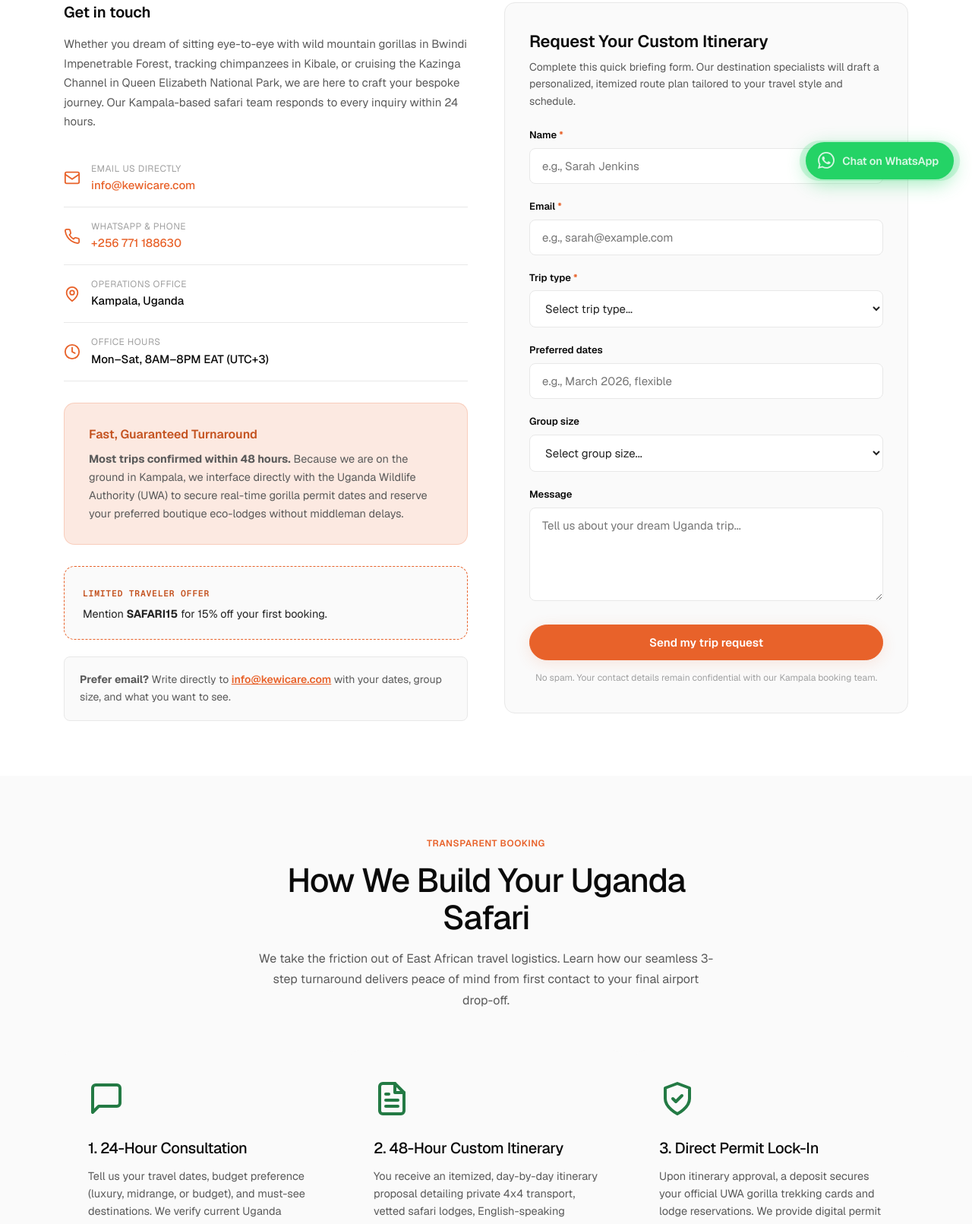
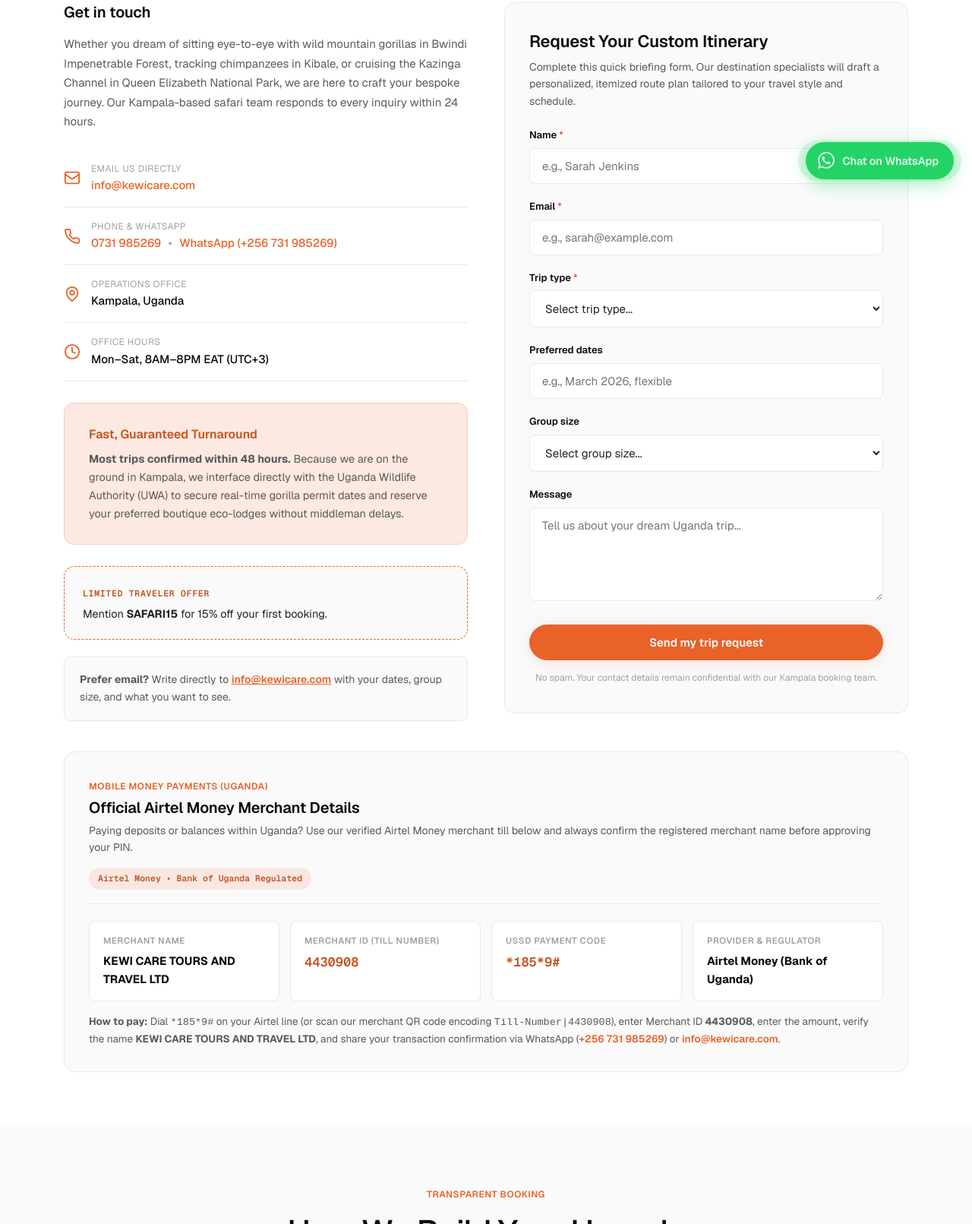
Before and after one commit to FREDPENTA5/kewicare-website, a plain HTML site: page contact/index.html in a window 1280 px wide. Shown: the part 536-2147 px from the top of the page at 76% size. Drawn offline with nearby package versions, Linux system fonts and the light colour scheme; a script that the page names is missing.

Commit message:
Update official phone/WhatsApp (0731985269) and add Airtel Money merchant details

```diff
--- a/contact/index.html
+++ b/contact/index.html
@@ -65,7 +65,7 @@
       "logo": "https://kewicare.com/logos/kewicare-logo-1000px.png",
       "image": "https://kewicare.com/uganda-safari.jpg",
       "email": "info@kewicare.com",
-      "telephone": "+256-771-188630",
+      "telephone": "+256-731-985269",
       "priceRange": "$$",
       "address": {
         "@type": "PostalAddress",
@@ -88,7 +88,7 @@
       "contactPoint": [
         {
           "@type": "ContactPoint",
-          "telephone": "+256-771-188630",
+          "telephone": "+256-731-985269",
           "contactType": "customer service",
           "email": "info@kewicare.com",
           "areaServed": "Worldwide",
@@ -180,8 +180,12 @@
                 <path d="M22 16.92v3a2 2 0 0 1-2.18 2 19.79 19.79 0 0 1-8.63-3.07 19.5 19.5 0 0 1-6-6 19.79 19.79 0 0 1-3.07-8.67A2 2 0 0 1 4.11 2h3a2 2 0 0 1 2 1.72 12.84 12.84 0 0 0 .7 2.81 2 2 0 0 1-.45 2.11L8.09 9.91a16 16 0 0 0 6 6l1.27-1.27a2 2 0 0 1 2.11-.45 12.84 12.84 0 0 0 2.81.7A2 2 0 0 1 22 16.92z"/>
               </svg>
               <div>
-                <div class="channel-label">WhatsApp &amp; Phone</div>
-                <div class="channel-value"><a href="https://wa.me/256771188630" target="_blank" rel="noopener">+256 771 188630</a></div>
+                <div class="channel-label">Phone &amp; WhatsApp</div>
+                <div class="channel-value">
+                  <a href="tel:+256731985269">0731 985269</a>
+                  <span style="color: var(--grey-400); margin: 0 6px;">&bull;</span>
+                  <a href="https://wa.me/256731985269" target="_blank" rel="noopener">WhatsApp (+256 731 985269)</a>
+                </div>
               </div>
             </div>
 
@@ -275,6 +279,40 @@
           </article>
 
         </div>
+
+        <!-- OFFICIAL AIRTEL MONEY MERCHANT PAYMENT DETAILS -->
+        <aside class="payment-card" aria-label="Official Airtel Money Payment Details">
+          <div class="payment-card-head">
+            <div>
+              <span class="eyebrow" style="color: var(--orange);">Mobile Money Payments (Uganda)</span>
+              <h3>Official Airtel Money Merchant Details</h3>
+              <p>Paying deposits or balances within Uganda? Use our verified Airtel Money merchant till below and always confirm the registered merchant name before approving your PIN.</p>
+            </div>
+            <span class="payment-badge">Airtel Money &bull; Bank of Uganda Regulated</span>
+          </div>
+          <div class="payment-details-grid">
+            <div class="payment-detail-item">
+              <div class="payment-detail-label">Merchant Name</div>
+              <div class="payment-detail-value">KEWI CARE TOURS AND TRAVEL LTD</div>
+            </div>
+            <div class="payment-detail-item">
+              <div class="payment-detail-label">Merchant ID (Till Number)</div>
+              <div class="payment-detail-value mono">4430908</div>
+            </div>
+            <div class="payment-detail-item">
+              <div class="payment-detail-label">USSD Payment Code</div>
+              <div class="payment-detail-value mono">*185*9#</div>
+            </div>
+            <div class="payment-detail-item">
+              <div class="payment-detail-label">Provider &amp; Regulator</div>
+              <div class="payment-detail-value">Airtel Money (Bank of Uganda)</div>
+            </div>
+          </div>
+          <p class="payment-note">
+            <strong>How to pay:</strong> Dial <code>*185*9#</code> on your Airtel line (or scan our merchant QR code encoding <code>Till-Number|4430908</code>), enter Merchant ID <strong>4430908</strong>, enter the amount, verify the name <strong>KEWI CARE TOURS AND TRAVEL LTD</strong>, and share your transaction confirmation via WhatsApp (<a href="https://wa.me/256731985269" target="_blank" rel="noopener" style="color: var(--orange); font-weight: 600;">+256 731 985269</a>) or <a href="mailto:info@kewicare.com" style="color: var(--orange); font-weight: 600;">info@kewicare.com</a>.
+          </p>
+        </aside>
+
       </div>
     </section>
 
--- a/css/styles.css
+++ b/css/styles.css
@@ -312,6 +312,21 @@ footer{padding:64px 0 40px;background:var(--black);color:rgba(255,255,255,.55);b
 .info-box h4{font-size:16px;font-weight:600;color:var(--orange-deep);margin-bottom:8px;}
 .info-box p{font-size:14.5px;color:var(--grey-600);line-height:1.65;margin-bottom:0;}
 
+/* --- Merchant Payment Card --- */
+.payment-card{margin-top:40px;background:var(--grey-50);border:1px solid var(--grey-200);border-radius:var(--radius-md);padding:32px;}
+.payment-card-head{display:flex;justify-content:space-between;align-items:flex-start;gap:16px;flex-wrap:wrap;margin-bottom:22px;padding-bottom:18px;border-bottom:1px solid var(--grey-200);}
+.payment-card-head h3{font-size:20px;font-weight:600;color:var(--black);margin:4px 0 6px;}
+.payment-card-head p{font-size:14px;color:var(--grey-600);margin:0;line-height:1.6;}
+.payment-badge{display:inline-flex;align-items:center;gap:6px;padding:5px 12px;border-radius:999px;background:rgba(232,98,42,.12);color:var(--orange-deep);font-family:var(--font-mono);font-size:11.5px;font-weight:600;white-space:nowrap;}
+.payment-details-grid{display:grid;grid-template-columns:repeat(4,1fr);gap:14px;}
+.payment-detail-item{background:var(--white);border:1px solid var(--grey-200);border-radius:var(--radius-sm);padding:16px 18px;}
+.payment-detail-label{font-size:11.5px;text-transform:uppercase;letter-spacing:.05em;color:var(--grey-400);font-weight:600;margin-bottom:6px;}
+.payment-detail-value{font-size:15px;font-weight:700;color:var(--black);word-break:break-word;}
+.payment-detail-value.mono{font-family:var(--font-mono);color:var(--orange-deep);font-size:17px;}
+.payment-note{margin-top:16px;font-size:13.5px;color:var(--grey-600);line-height:1.6;}
+@media(max-width:900px){.payment-details-grid{grid-template-columns:repeat(2,1fr);}}
+@media(max-width:560px){.payment-card{padding:24px 20px;}.payment-details-grid{grid-template-columns:1fr;}}
+
 /* --- Stats Row --- */
 .stats-row{display:flex;gap:32px;justify-content:center;flex-wrap:wrap;padding:40px 0;}
 .stat-item{text-align:center;min-width:120px;}
--- a/js/main.js
+++ b/js/main.js
@@ -118,7 +118,7 @@ if (destCarousel && destCarousel.children.length > 0) {
   document.head.appendChild(style);
 
   const btn = document.createElement('a');
-  btn.href = 'https://wa.me/256771188630?text=Hello%20Kewicare%20Safaris%2C%20I%27d%20like%20to%20enquire%20about%20a%20Uganda%20safari.';
+  btn.href = 'https://wa.me/256731985269?text=Hello%20Kewicare%20Safaris%2C%20I%27d%20like%20to%20enquire%20about%20a%20Uganda%20safari.';
   btn.target = '_blank';
   btn.rel = 'noopener noreferrer';
   btn.className = 'wa-fab';
```
Also changed, not shown: about/index.html (+2 -2 lines), cancellation-policy/index.html (+1 -1 lines), faq/index.html (+2 -2 lines), how-it-works/index.html (+3 -3 lines), index.html (+1 -1 lines), privacy/index.html (+1 -1 lines), reviews/index.html (+1 -1 lines), safari-packages/index.html (+2 -2 lines), terms/index.html (+2 -2 lines).
